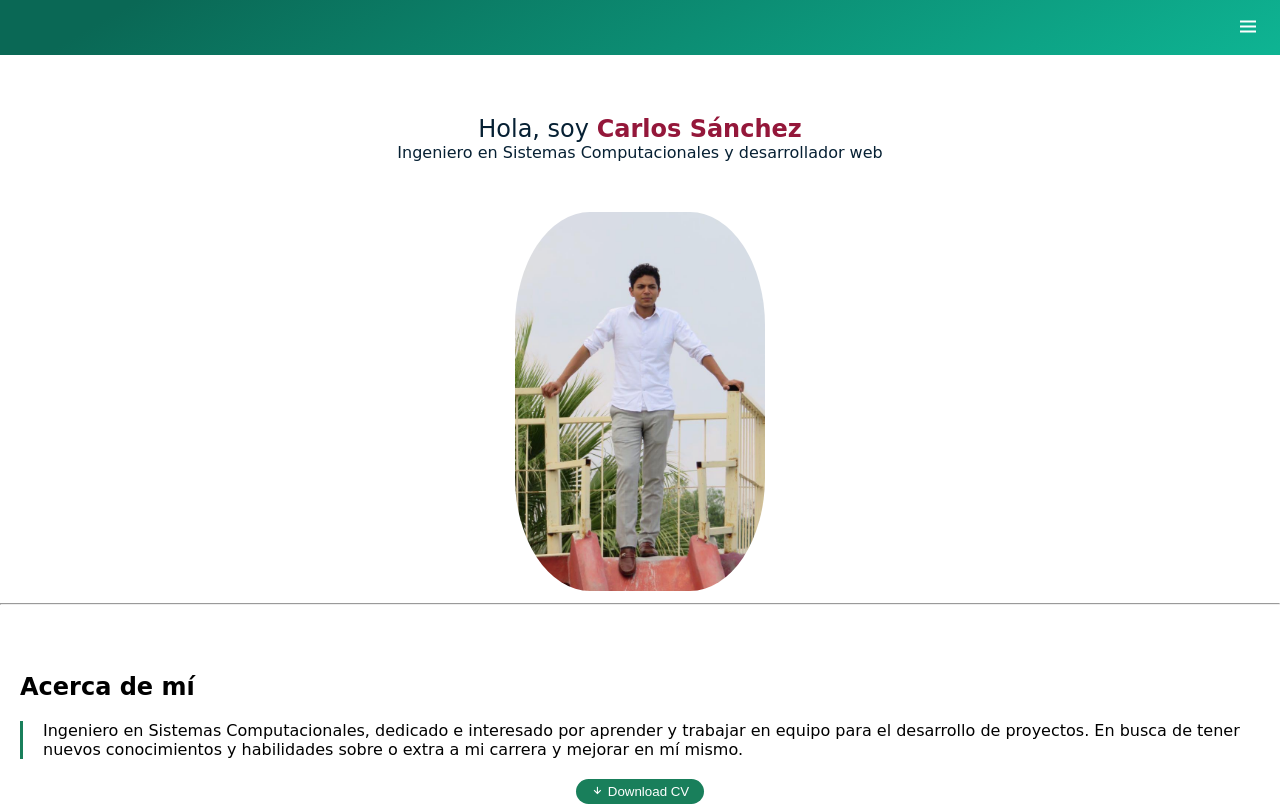
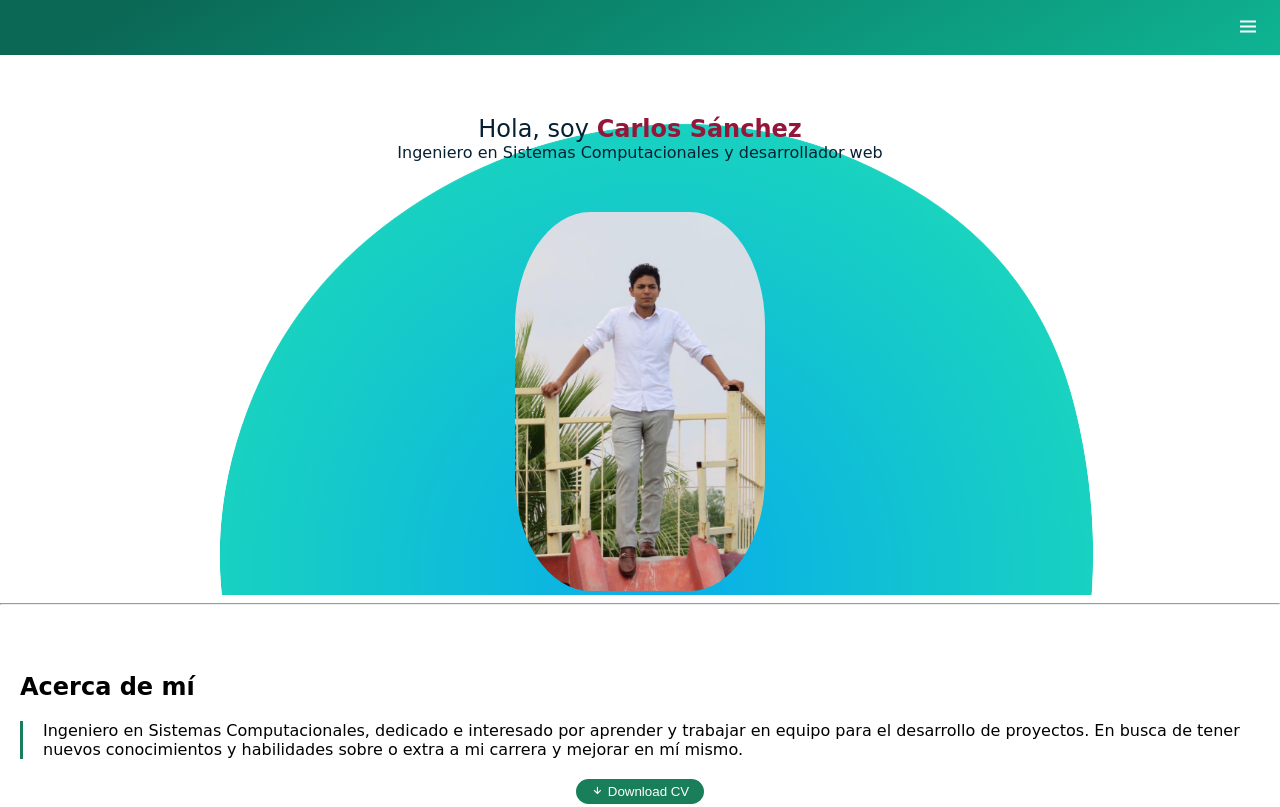
Before and after one commit to Charly2299/Portafolio, a plain HTML site: page index.html in a window 1280 px wide. Shown: the top 807 px of the page. Drawn offline with nearby package versions, Linux system fonts and the light colour scheme.

Commit message:
arreglo de imagenes 2

```diff
--- a/assets/css/style.css
+++ b/assets/css/style.css
@@ -95,7 +95,7 @@ color: rgb(6, 32, 51);
 .hero {
  padding-top:0%;
 
-   background-image: url("./assets/img/fondoo.jpg");
+   background-image: url("../img/fondoo.jpg");
   background-size:auto;
   background-position: center;
 
```
